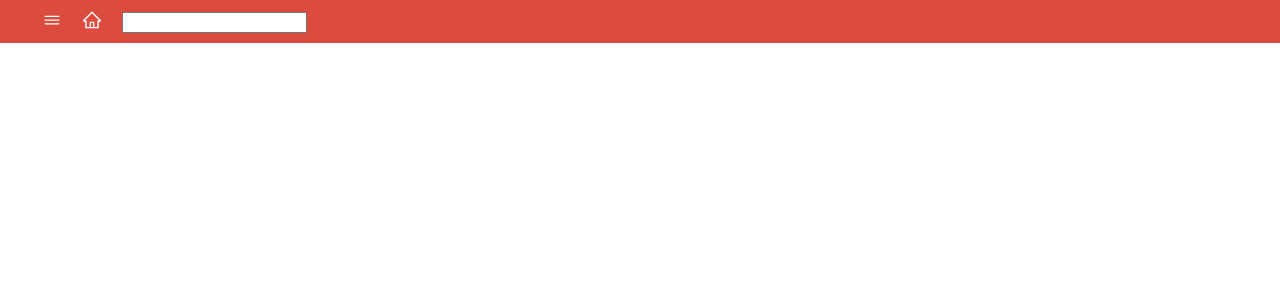
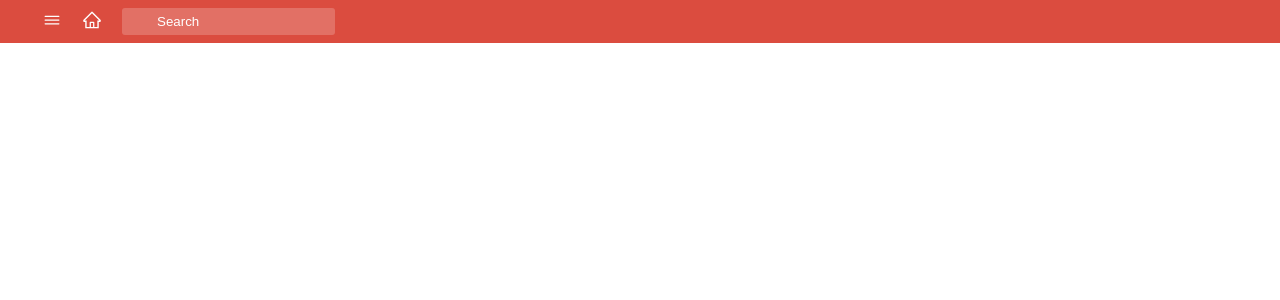
Before and after one commit to Yuji5117/todoist-clone-react, a React (Create React App) app: page / in a window 1280 px wide. Shown: the top 300 px of the page. Built offline with nearby package versions, Linux system fonts and the light colour scheme.

Commit message:
検索ボックススタイル調整

```diff
--- a/src/compoents/Menu.tsx
+++ b/src/compoents/Menu.tsx
@@ -14,7 +14,7 @@ const Menu = () => {
           <AiOutlineHome size={20} color="#ffffff" />
         </li>
         <li>
-          <input type="text" />
+          <SearchInput type="text" placeholder="Search" />
         </li>
       </MenuList>
     </Wrapper>
@@ -39,3 +39,14 @@ const MenuList = styled.div`
 `;
 
 const MenuElement = styled.li``;
+
+const SearchInput = styled.input`
+  padding: 5px 0 5px 34px;
+  border: 1px solid transparent;
+  background-color: hsla(0, 0%, 100%, 0.2);
+  border-radius: 3px;
+
+  ::placeholder {
+    color: #ffffff;
+  }
+`;
```
